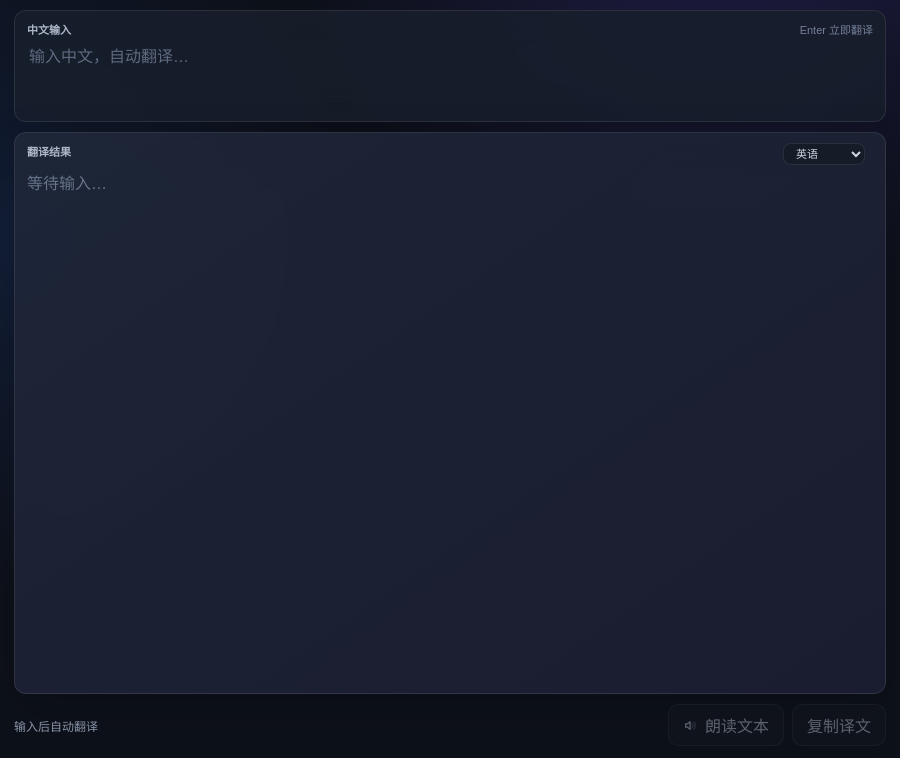
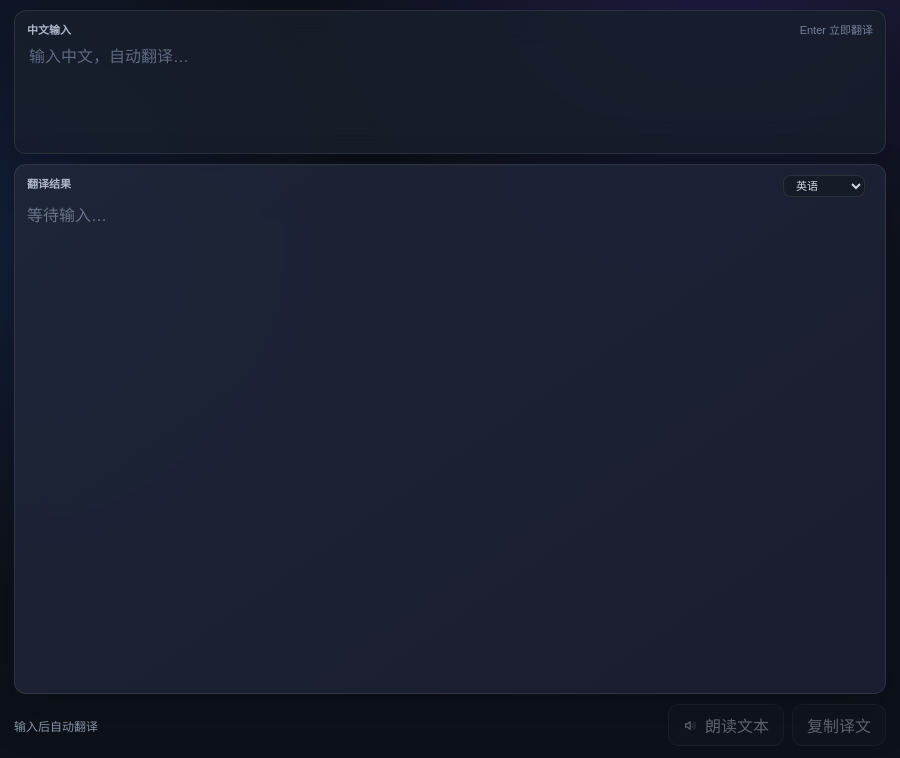
Before and after one commit to ACLE6263/lingualens, an Electron app: page src/input-panel.html in a window 900 px wide. Shown: the part 42-800 px from the top of the page. Drawn offline with Linux system fonts and the light colour scheme; no server answers.

Commit message:
v0.1.5：输入翻译面板加大（640x560），输入框/译文区最小高度同步增加

```diff
--- a/main.js
+++ b/main.js
@@ -30,7 +30,7 @@
 const { createTrayIconBuffer } = require('./lib/tray-icon');
 
 const DEFAULT_WINDOW_SIZE = { width: 560, height: 700 };
-const INPUT_PANEL_SIZE = { width: 460, height: 324 };
+const INPUT_PANEL_SIZE = { width: 640, height: 560 };
 const MAX_OCR_PIXELS = 8_000_000;
 const HIDDEN_STARTUP_FLAG = '--hidden-startup';
 const startHidden = process.argv.includes(HIDDEN_STARTUP_FLAG);
--- a/package.json
+++ b/package.json
@@ -1,6 +1,6 @@
 {
   "name": "lingualens",
-  "version": "0.1.4",
+  "version": "0.1.5",
   "description": "Fast, privacy-minded screen OCR and translation for Windows.",
   "main": "main.js",
   "author": "Codex",
--- a/src/input-panel.css
+++ b/src/input-panel.css
@@ -53,12 +53,12 @@
 .lang-select:focus { border-color: rgba(120, 148, 255, 0.65); box-shadow: 0 0 0 3px rgba(120, 148, 255, 0.1); }
 .confidence { color: #758199; font-weight: 500; }
 textarea {
-  width: 100%; min-height: 64px; max-height: 96px; resize: none; border: 0; outline: 0;
+  width: 100%; min-height: 96px; max-height: 160px; resize: none; border: 0; outline: 0;
   color: #dfe5f0; background: transparent; line-height: 1.55;
 }
 textarea::placeholder { color: #5f6b80; }
 .translated-text {
-  flex: 1 1 auto; min-height: 52px; overflow-y: auto; overscroll-behavior: contain;
+  flex: 1 1 auto; min-height: 88px; overflow-y: auto; overscroll-behavior: contain;
   white-space: pre-wrap; line-height: 1.6; color: #f6f8ff;
 }
 .translated-text.empty { color: #68748a; overflow-y: visible; }
```
